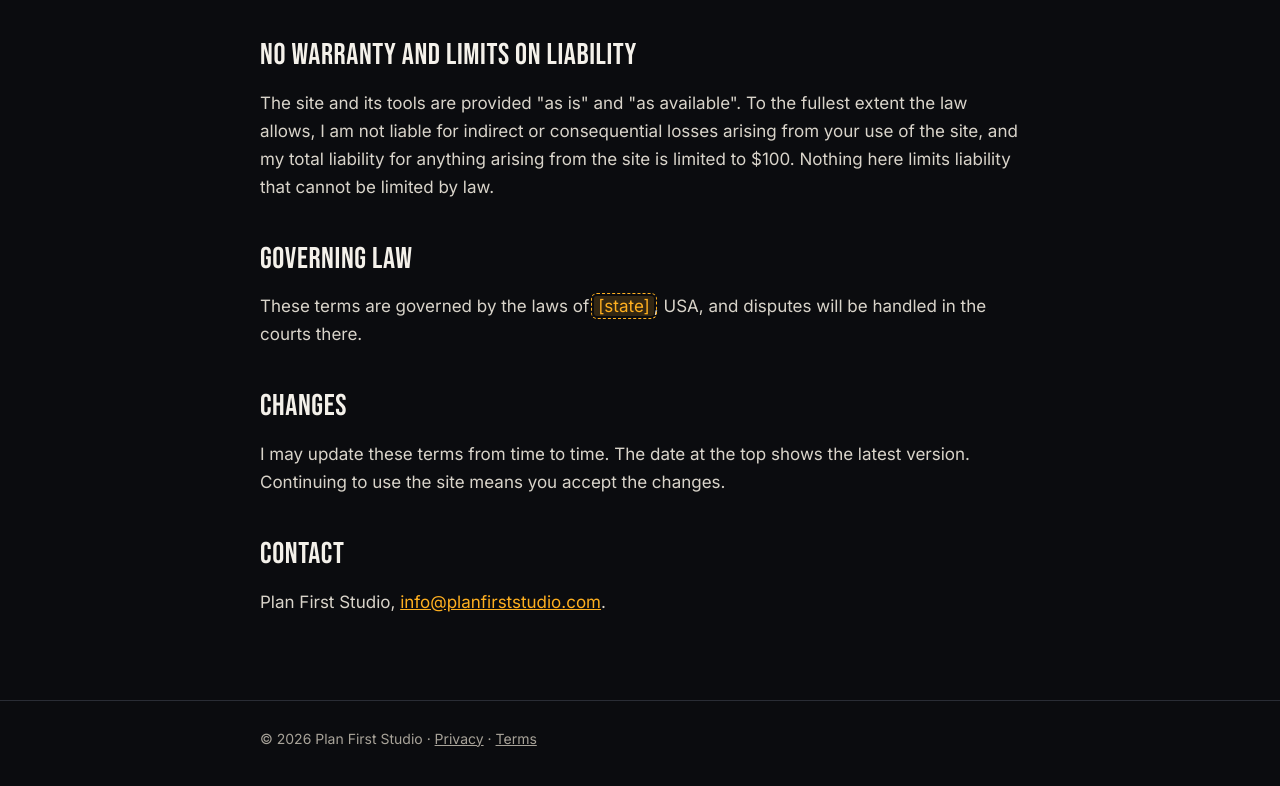
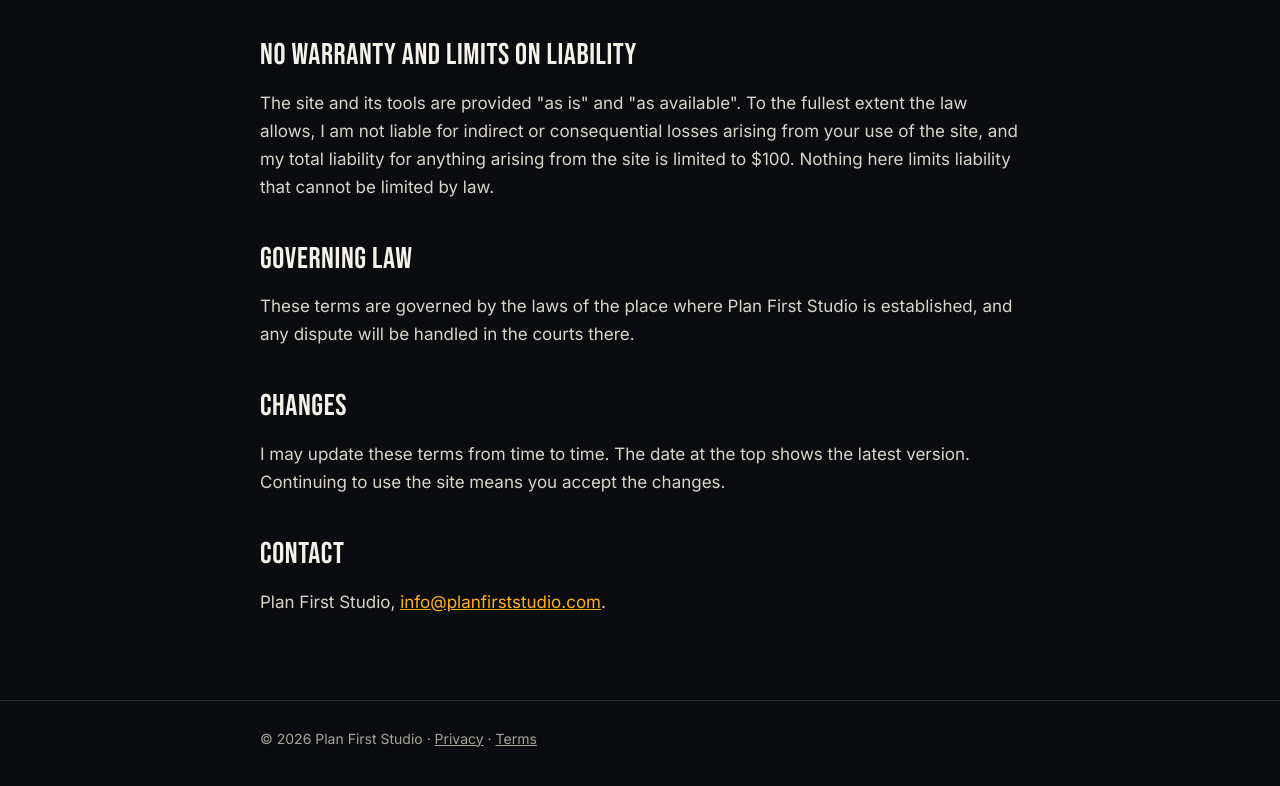
Before and after one commit to roheenibhana-ops/digital-transformation-consultancy, a plain HTML site: page public/terms.html in a window 1280 px wide. Shown: the part 1468-2254 px from the top of the page. Drawn offline with Linux system fonts and the light colour scheme.

Commit message:
Make governing law generic in the terms
Co-Authored-By: Claude Sonnet 5.5 <noreply@anthropic.com>
Claude-Session: https://claude.ai/code/session_013Ua68NwM9BVuWXU5pN3LqK

```diff
--- a/public/terms.html
+++ b/public/terms.html
@@ -66,7 +66,7 @@
 <p>The site and its tools are provided "as is" and "as available". To the fullest extent the law allows, I am not liable for indirect or consequential losses arising from your use of the site, and my total liability for anything arising from the site is limited to $100. Nothing here limits liability that cannot be limited by law.</p>
 
 <h2>Governing law</h2>
-<p>These terms are governed by the laws of <span class="todo">[state]</span>, USA, and disputes will be handled in the courts there.</p>
+<p>These terms are governed by the laws of the place where Plan First Studio is established, and any dispute will be handled in the courts there.</p>
 
 <h2>Changes</h2>
 <p>I may update these terms from time to time. The date at the top shows the latest version. Continuing to use the site means you accept the changes.</p>
```
Also changed, not shown: 1 other file.
